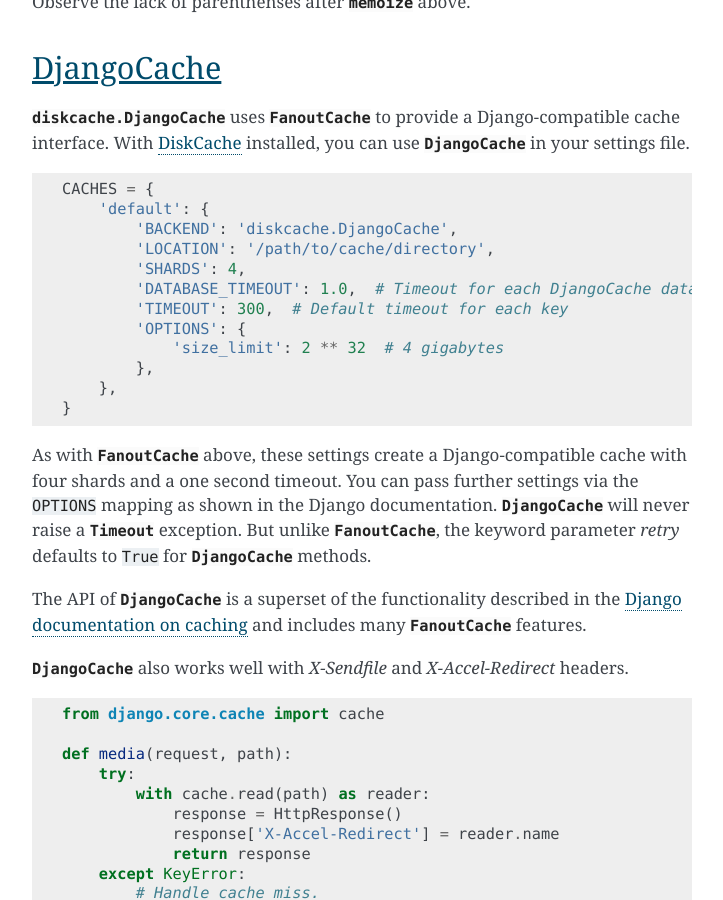
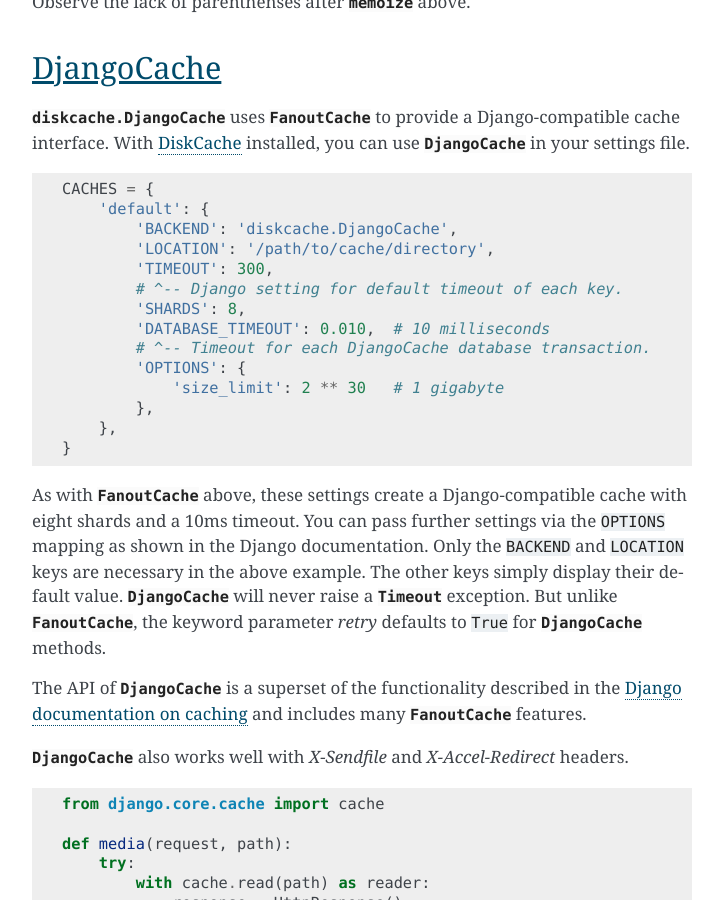
Before and after one commit to grantjenks/python-diskcache, a Sphinx documentation site: the page built from docs/tutorial.rst, in a window 1280 px wide and 900 px high, scrolled down 7632 px. Shown: the whole window, without its empty margins (388-1111 px from the left). Built offline with Sphinx 7.4.7, drawn with Linux system fonts in a browser that asks for light colours.

Commit message:
Improve comments around DjangoCache settings example

```diff
--- a/docs/tutorial.rst
+++ b/docs/tutorial.rst
@@ -389,19 +389,23 @@
         'default': {
             'BACKEND': 'diskcache.DjangoCache',
             'LOCATION': '/path/to/cache/directory',
-            'SHARDS': 4,
-            'DATABASE_TIMEOUT': 1.0,  # Timeout for each DjangoCache database transaction
-            'TIMEOUT': 300,  # Default timeout for each key
+            'TIMEOUT': 300,
+            # ^-- Django setting for default timeout of each key.
+            'SHARDS': 8,
+            'DATABASE_TIMEOUT': 0.010,  # 10 milliseconds
+            # ^-- Timeout for each DjangoCache database transaction.
             'OPTIONS': {
-                'size_limit': 2 ** 32  # 4 gigabytes
+                'size_limit': 2 ** 30   # 1 gigabyte
             },
         },
     }
 
 As with :class:`FanoutCache <diskcache.FanoutCache>` above, these settings
-create a Django-compatible cache with four shards and a one second timeout. You
-can pass further settings via the ``OPTIONS`` mapping as shown in the Django
-documentation. :class:`DjangoCache <diskcache.DjangoCache>` will never raise a
+create a Django-compatible cache with eight shards and a 10ms timeout. You can
+pass further settings via the ``OPTIONS`` mapping as shown in the Django
+documentation. Only the ``BACKEND`` and ``LOCATION`` keys are necessary in the
+above example. The other keys simply display their default
+value. :class:`DjangoCache <diskcache.DjangoCache>` will never raise a
 :exc:`Timeout <diskcache.Timeout>` exception. But unlike :class:`FanoutCache
 <diskcache.FanoutCache>`, the keyword parameter `retry` defaults to ``True``
 for :class:`DjangoCache <diskcache.DjangoCache>` methods.
```
